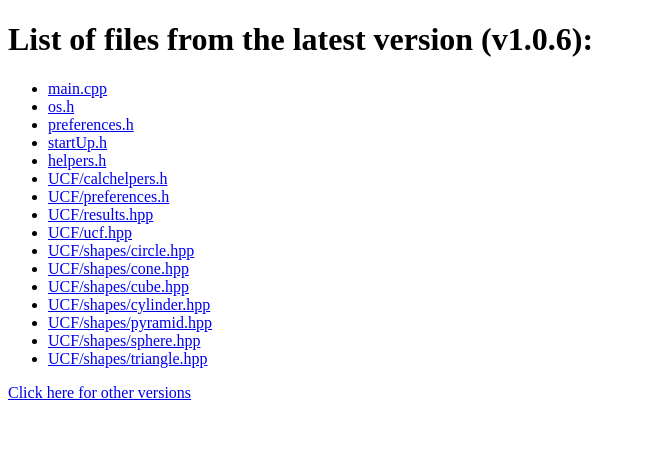
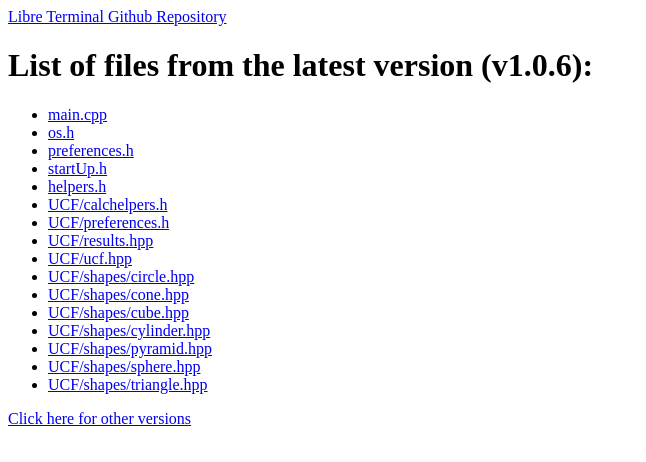
Before and after one commit to fif3x/fif3x.github.io, a plain HTML site: page LibreTerminal/libre-terminal.html in a window 1280 px wide. Shown: the whole page, without its empty margins (0-646 px from the left). Drawn offline with Linux system fonts and the light colour scheme.

Commit message:
Update libre-terminal.html

```diff
--- a/LibreTerminal/libre-terminal.html
+++ b/LibreTerminal/libre-terminal.html
@@ -4,6 +4,9 @@
         <title>Libre Terminal</title>
     </head>
     <body>
+        <a href="https://github.com/fif3x/Libre-Terminal" target="_blank" title="GitHub Repository">
+            Libre Terminal Github Repository
+        </a>
         <h1>List of files from the latest version (v1.0.6): </h1>
         <ul>
             <li><a href="Versions/v1.0.6/main.cpp" download>
```
